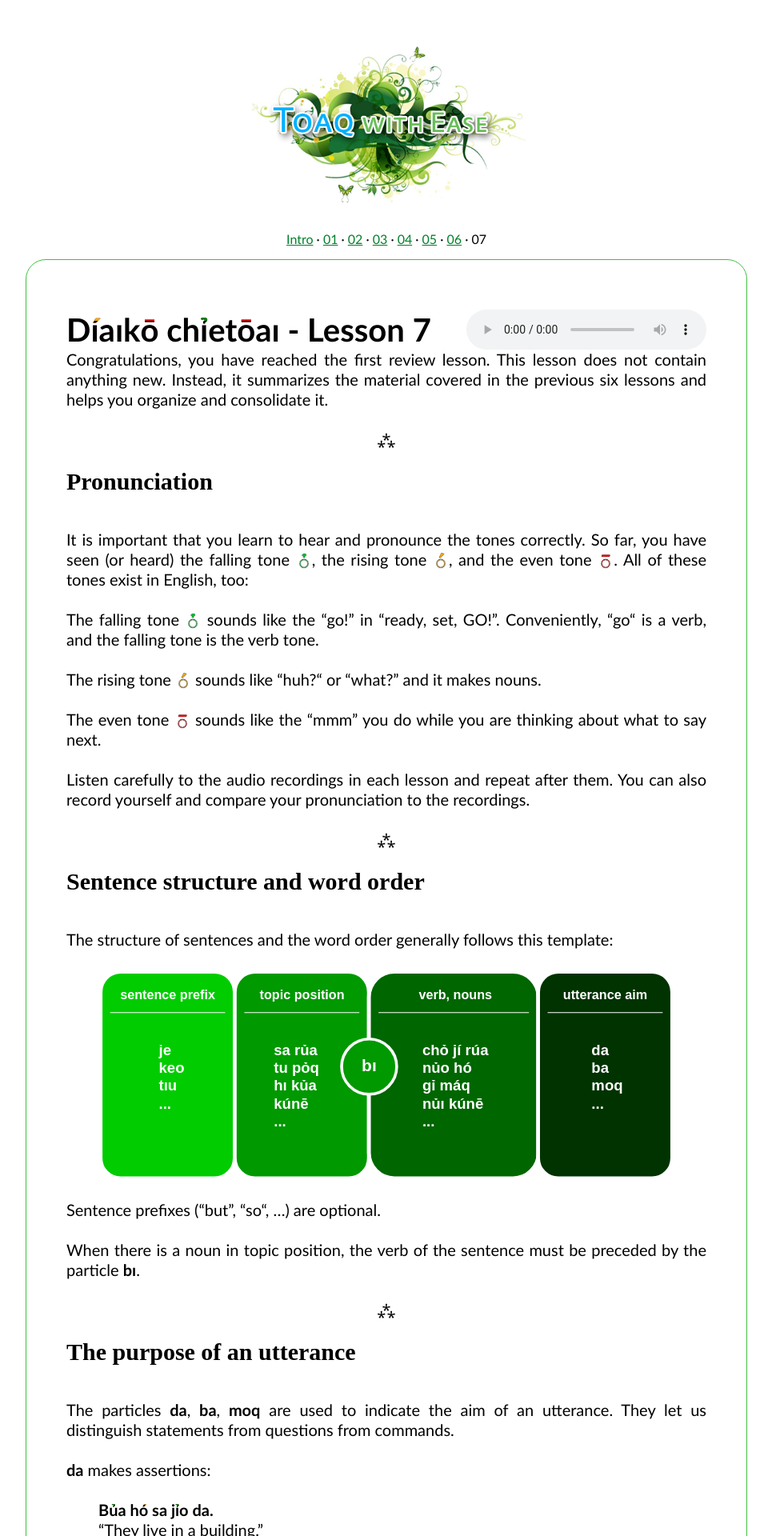
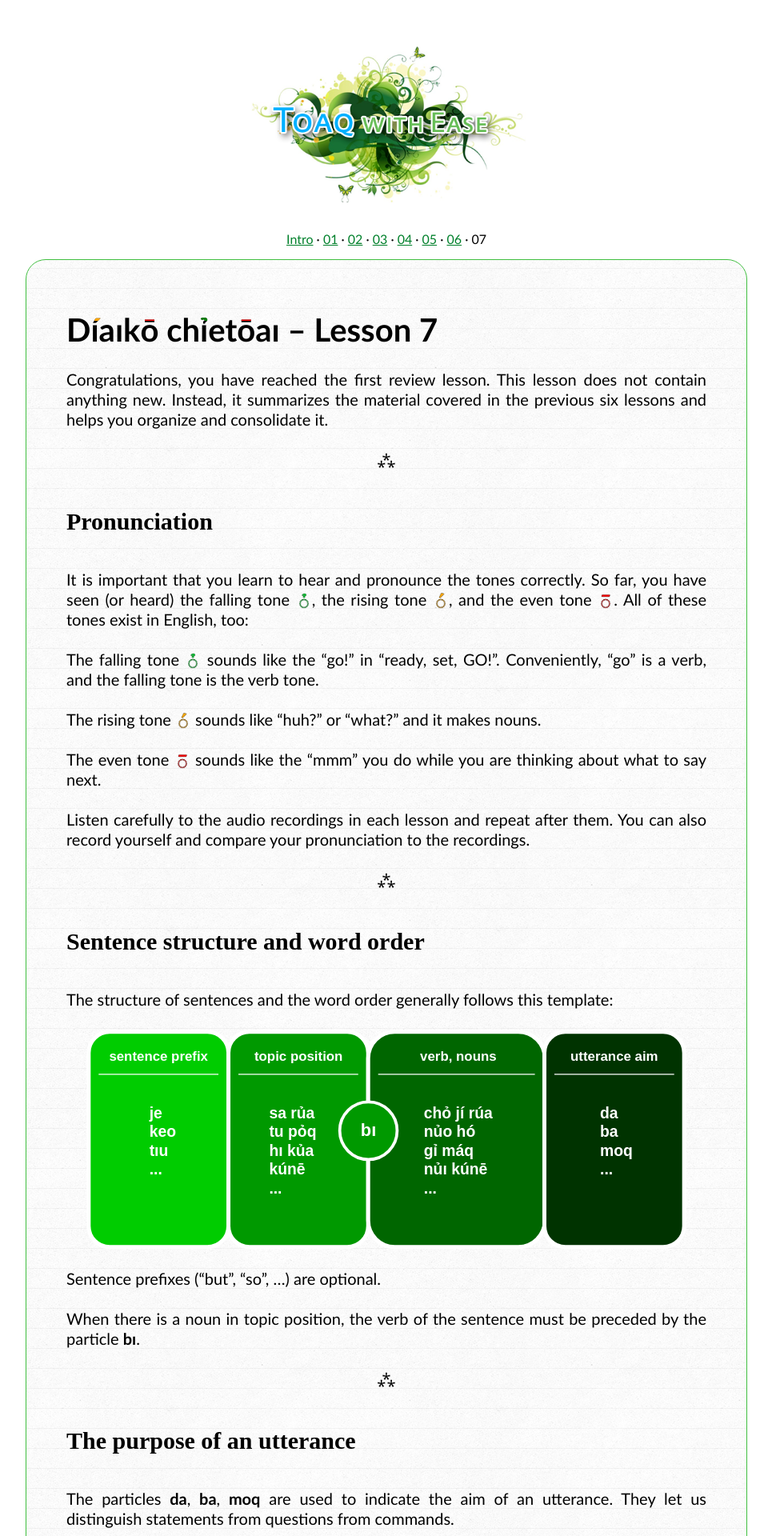
Before and after one commit to toaq/TwE, a Jekyll site: the page built from _lessons/07/index.md, in a window 1280 px wide. Shown: the top 1920 px of the page at 80% size, without its empty margins (157-1122 px from the left). Built offline with Jekyll 4.4.1, drawn with Linux system fonts in a browser that asks for light colours; some web fonts are replaced; some of the changed text lies outside the part shown.

Commit message:
small changes (also fixes #10)
— Fixed tables. Turns out @lynn usurped the generic table styles for
  `.sentence` tables, so the non-sentence tables got out of order (and
  ruined the alignment).
— Realigned solpahi's new fancy tables; rearranged the styles.
— Straightened out quotes (“, ” → ") — it seems that @solpahi is making
  a lot of mistakes with them, and Kramdown curlifies quotes anyway.
— Streamlined the foobar.

```diff
--- a/_lessons/07/index.md
+++ b/_lessons/07/index.md
@@ -1,9 +1,7 @@
 ---
 title: 'Díaıkō chỉetōaı'
 ---
-# **Díaıkō chỉetōaı** - Lesson 7
-
-<audio id="mainaudio" controls src="lesson.mp3"></audio>
+# **Díaıkō chỉetōaı** -- Lesson 7
 
 Congratulations, you have reached the first review lesson. This lesson does not contain anything new. Instead, it summarizes the material covered in the previous six lessons and helps you organize and consolidate it.
 
@@ -13,11 +11,11 @@ Congratulations, you have reached the first review lesson. This lesson does not
 
 It is important that you learn to hear and pronounce the tones correctly. So far, you have seen (or heard) the falling tone ![](../tones/t4.png), the rising tone ![](../tones/t2.png), and the even tone ![](../tones/t1.png). All of these tones exist in English, too:
 
-The falling tone ![](../tones/t4.png) sounds like the “go!” in “ready, set, GO!”. Conveniently, “go“ is a verb, and the falling tone is the verb tone.
+The falling tone ![](../tones/t4.png) sounds like the "go!" in "ready, set, GO!". Conveniently, "go" is a verb, and the falling tone is the verb tone.
 
-The rising tone ![](../tones/t2.png) sounds like “huh?“ or “what?” and it makes nouns.
+The rising tone ![](../tones/t2.png) sounds like "huh?" or "what?" and it makes nouns.
 
-The even tone  ![](../tones/t1.png) sounds like the “mmm” you do while you are thinking about what to say next.
+The even tone  ![](../tones/t1.png) sounds like the "mmm" you do while you are thinking about what to say next.
 
 Listen carefully to the audio recordings in each lesson and repeat after them. You can also record yourself and compare your pronunciation to the recordings.
 
@@ -27,9 +25,9 @@ Listen carefully to the audio recordings in each lesson and repeat after them. Y
 
 The structure of sentences and the word order generally follows this template:
 
-<img class="diagram" src="/TwE/assets/sentencetemplate.svg">
+![](../assets/sentencetemplate.svg)
 
-Sentence prefixes (“but”, “so“, ...) are optional.
+Sentence prefixes ("but", "so", ...) are optional.
 
 When there is a noun in topic position, the verb of the sentence must be preceded by the particle **bı**.
 
@@ -41,30 +39,27 @@ The particles **da**, **ba**, **moq** are used to indicate the aim of an utteran
 
 **da** makes assertions:
 
-{: .example}
-- **Bủa hó sa jỉo da.**
-  “They live in a building.”
+> **Bủa hó sa jỉo da.**
+  "They live in a building."
 
-- **Chỏ jí súq da.**
-  “I like you.”
+> **Chỏ jí súq da.**
+  "I like you."
 
 **ba** makes commands, wishes, and suggestions:
 
-{: .example}
-- **Chủq múy ba.**
-  “Let us eat.”
+> **Chủq múy ba.**
+  "Let us eat."
 
-- **Nủo déo ba.**
-  “May the children sleep.”
+> **Nủo déo ba.**
+  "May the children sleep."
 
 **moq** makes questions:
 
-{: .example}
-- **Mả kảqgāı súq kúnē moq?**
-  “Do you see the dog?”
+> **Mả kảqgāı súq kúnē moq?**
+  "Do you see the dog?"
 
-- **Gỉ hı shảmū moq.**
-  “Which apples are good?”
+> **Gỉ hı shảmū moq.**
+  "Which apples are good?"
 
 ---
 
@@ -72,18 +67,17 @@ The particles **da**, **ba**, **moq** are used to indicate the aim of an utteran
 
 By now, you have heard a few times that things that would be nouns or adjectives in English are actually verbs in Toaq. What is really meant by that is that the words that carry meaning in Toaq (as opposed to words that mainly give structure to a sentence, like **keo**, **bı**, or **da**) are verbal in nature. Grammatically, they only assume their role as a verb when they carry a falling tone ![](../tones/t4.png) or as a noun when they carry the rising tone ![](../tones/t2.png). Before they receive a tone, they are what a linguist would call *contentives*, which comes from the fact that their primary property is that they have semantic content (unlike function words) — the are the containers of meaning.
 
-In English, you say “this is a dog“. In Toaq, you say “this dogs“.
+In English, you say "this is a dog". In Toaq, you say "this dogs".
 
 Below are examples showing how things which would be verbs, adjectives or nouns in English are all be expressed by contentives (which are turned into verbs via the falling tone ![](../tones/t4.png)) in Toaq:
 
-{: .example}
-- **Chủq jí da**
+> **Chủq jí da**
   "I eat."
 
-- **Nủı shámū da**
+> **Nủı shámū da**
   "This is small." (lit. "This smalls")
 
-- **Kủnē ní da**
+> **Kủnē ní da**
   "This is a dog." (lit. "This dogs")
 
 ## Making nouns
@@ -91,17 +85,16 @@ Below are examples showing how things which would be verbs, adjectives or nouns
 So far, you have encountered two ways of making nouns out of contentives: 1) using a rising tone ![](../tones/t2.png), and 2) using
 **sa**, **tu**, or **hı** followed by a verb:
 
-{: .example}
-- **póq**
+> **póq**
   "the person(s)"
 
-- **sa rủa**
+> **sa rủa**
   "a flower, some flowers"
 
-- **tu bảo**
+> **tu bảo**
   "every white thing, all white things"
 
-- **hı jỉo**
+> **hı jỉo**
   "which building(s)"
 
 Nouns in Toaq are not marked for grammatical number. That is, whether an expression refers to one or more things, its form doesn’t change.
@@ -110,204 +103,86 @@ Nouns in Toaq are not marked for grammatical number. That is, whether an express
 
 This is a table showing the various pronouns encountered thus far.
 
-<table cellpadding="0" cellspacing="0" class="grammar">
-  <tr>
-    <th colspan="2">Animate</th>
-  </tr>
-  <tr>
-    <td><b>jı</b></td>
-    <td>I, me</td>
-  </tr>
-  <tr>
-    <td><b>suq</b></td>
-    <td>you</td>
-  </tr>
-  <tr>
-    <td><b>ho</b></td>
-    <td>he, she, they</td>
-  </tr>
-  <tr>
-    <td><b>ha</b></td>
-    <td>one, you (generic)</td>
-  </tr>
-  <tr>
-    <td><b>muy</b></td>
-    <td>we (you & I)</td>
-  </tr>
-  <tr>
-    <td><b>myı</b></td>
-    <td>we (he, she, they & I)</td>
-  </tr>
-  <tr>
-    <th colspan="2">Inanimate</th>
-  </tr>
-  <tr>
-    <td><b>maq</b></td>
-    <td>it, those things</td>
-  </tr>
+<table class="fancy">
+  <tr><th colspan=2>Animate</th></tr>
+  <tr><td><strong>jı</strong></td><td>I, me</td></tr>
+  <tr><td><strong>suq</strong></td><td>you</td></tr>
+  <tr><td><strong>ho</strong></td><td>he, she, they</td></tr>
+  <tr><td><strong>ha</strong></td><td>one, you (generic)</td></tr>
+  <tr><td><strong>muy</strong></td><td>we (you and I)</td></tr>
+  <tr><td><strong>myı</strong></td><td>we (he/she/they and I)</td></tr>
+  <tr><th colspan=2>Inanimate</th></tr>
+  <tr><td><strong>maq</strong></td><td>it, those things</td></tr>
 </table>
 
 Toaq's pronouns distinguish neither grammatical number nor grammatical gender. However, there is a grammatical animacy distinction. There are several animacy classes, though we have only seen two so far. Third person pronouns (**ho** and **maq**) can only refer to things which belong to the same animacy class as them. **ho** refers to living things, **maq** to non-living tangible things. More pronouns and classes will be introduced in future lessons.
 
-Toaq makes a distinction between different senses of “we“, depending on whether it includes the listener or a third party:
+Toaq makes a distinction between different senses of "we", depending on whether it includes the listener or a third party:
 
-{: .example}
-- **Chủq múy ba.**
+> **Chủq múy ba.**
   "Let us eat."
 
-- **Chỏ mýı súq da.**
+> **Chỏ mýı súq da.**
   "We like you."
 
 All of these pronouns are contentives, which means they can be used as verbs:
 
-{: .example}
-- **Jỉ ní da.**
+> **Jỉ ní da.**
   "This is me."
 
-- **Sủq núo da.**
+> **Sủq núo da.**
   "The one who sleeps is you."
 
 ## Roots and compounds
 
-When a word has more than one syllable, every syllable but the first carries the even tone ![](../tones/t1.png). A lexical distinction is made between root words with more than syllable on the one hand, and compound words on the other hand. Compounds are words that are made of meangingful components. For example, **chıejīo** “school” is a compound whose components are **chıe** "learn" and **jıo** "building". On the other hand, **kunē** "dog" and **sofā** "sofa" are roots, as they have no semantic components.
+When a word has more than one syllable, every syllable but the first carries the even tone ![](../tones/t1.png). A lexical distinction is made between root words with more than syllable on the one hand, and compound words on the other hand. Compounds are words that are made of meangingful components. For example, **chıejīo** "school" is a compound whose components are **chıe** "learn" and **jıo** "building". On the other hand, **kunē** "dog" and **sofā** "sofa" are roots, as they have no semantic components.
 
 When applying a tone to a word with more than one syllable, only the tone of the first syllable of a word changes. In other words, it is the first syllable of a word that determines to which part of speech it belongs.
 
 These are the roots and compounds introduced so far, in chronological order.
 
-<table cellpadding="0" cellspacing="0" class="grammar">
-  <tr>
-    <th colspan="2">Roots and compounds</th>
-  </tr>
-  <tr>
-    <td><b>ruqshūa</b> "to rain"</td>
-    <td><b>ruq</b> "rain" + <b>shua</b> "fall"</td>
-  </tr>
-  <tr>
-    <td><b>shamū</b> "to be an apple"</td>
-    <td>root</td>
-  </tr>
-  <tr>
-    <td><b>tıshā</b> "to arrive"</td>
-    <td><b>tı</b> "at" + <b>shā</b> "arrive"</td>
-  </tr>
-  <tr>
-    <td><b>kaqgāı</b> "to see"</td>
-    <td><b>kaq</b> "see" + <b>gaı</b> "perceive"</td>
-  </tr>
-  <tr>
-    <td><b>kueqtūa</b> "to collect"</td>
-    <td><b>kueq</b> "gather" + <b>tua</b> "make"</td>
-  </tr>
-  <tr>
-    <td><b>paqtāo</b> "to participate"</td>
-    <td><b>paq</b> "part" + <b>tao</b> "act"</td>
-  </tr>
-  <tr>
-    <td><b>seakūaı</b> "to be exhausted"</td>
-    <td><b>sea</b> "relax" + <b>kuaı</b> "need"</td>
-  </tr>
-  <tr>
-    <td><b>kunē</b> "to be a dog"</td>
-    <td>root</td>
-  </tr>
-  <tr>
-    <td><b>mamā</b> "to be a mother"</td>
-    <td>root</td>
-  </tr>
-  <tr>
-    <td><b>nuokūa</b> "to be a bedroom"</td>
-    <td><b>nuo</b> "sleep" + <b>kua</b> "room"</td>
-  </tr>
-  <tr>
-    <td><b>sofā</b> "to be a sofa"</td>
-    <td>root</td>
-  </tr>
+<table class="fancy">
+  <tr><th colspan="2">Roots and compounds</th></tr>
+  <tr><td><strong>ruqshūa</strong> "to rain"</td><td><strong>ruq</strong> "rain" + <strong>shua</strong> "fall"</td></tr>
+  <tr><td><strong>shamū</strong> "to be an apple"</td><td>root</td></tr>
+  <tr><td><strong>tıshā</strong> "to arrive"</td><td><strong>tı</strong> "at" + <strong>shā</strong> "arrive"</td></tr>
+  <tr><td><strong>kaqgāı</strong> "to see"</td><td><strong>kaq</strong> "see" + <strong>gaı</strong> "perceive"</td></tr>
+  <tr><td><strong>kueqtūa</strong> "to collect"</td><td><strong>kueq</strong> "gather" + <strong>tua</strong> "make"</td></tr>
+  <tr><td><strong>paqtāo</strong> "to participate"</td><td><strong>paq</strong> "part" + <strong>tao</strong> "act"</td></tr>
+  <tr><td><strong>seakūaı</strong> "to be exhausted"</td><td><strong>sea</strong> "relax" + <strong>kuaı</strong> "need"</td></tr>
+  <tr><td><strong>kunē</strong> "to be a dog"</td><td>root</td></tr>
+  <tr><td><strong>mamā</strong> "to be a mother"</td><td>root</td></tr>
+  <tr><td><strong>nuokūa</strong> "to be a bedroom"</td><td><strong>nuo</strong> "sleep" + <strong>kua</strong> "room"</td></tr>
+  <tr><td><strong>sofā</strong> "to be a sofa"</td><td>root</td></tr>
 </table>
 
 ## Numbers
 
 As you may have noticed, the title of every lesson contains a number. For your convenience, the numbers from one to ten are listed here.
 
-<table cellpadding="0" cellspacing="0" class="grammar">
-  <tr>
-    <th>Number</th>
-    <th>Cardinal</th>
-    <th>Number</th>
-    <th>Ordinal</th>
-  </tr>
-  <tr>
-    <td>1</td>
-    <td><b>shı</b></td>
-    <td>1.</td>
-    <td><b>shıkō</b></td>
-  </tr>
-  <tr>
-    <td>2</td>
-    <td><b>gu</b></td>
-    <td>2.</td>
-    <td><b>gukō</b></td>
-  </tr>
-  <tr>
-    <td>3</td>
-    <td><b>saq</b></td>
-    <td>3.</td>
-    <td><b>saqkō</b></td>
-  </tr>
-  <tr>
-    <td>4</td>
-    <td><b>jo</b></td>
-    <td>4.</td>
-    <td><b>jokō</b></td>
-  </tr>
-  <tr>
-    <td>5</td>
-    <td><b>fe</b></td>
-    <td>5.</td>
-    <td><b>fekō</b></td>
-  </tr>
-  <tr>
-    <td>6</td>
-    <td><b>cı</b></td>
-    <td>6.</td>
-    <td><b>cıkō</b></td>
-  </tr>
-  <tr>
-    <td>7</td>
-    <td><b>dıaı</b></td>
-    <td>7.</td>
-    <td><b>dıaıkō</b></td>
-  </tr>
-  <tr>
-    <td>8</td>
-    <td><b>roaı</b></td>
-    <td>8.</td>
-    <td><b>roaıkō</b></td>
-  </tr>
-  <tr>
-    <td>9</td>
-    <td><b>neı</b></td>
-    <td>9.</td>
-    <td><b>neıkō</b></td>
-  </tr>
-  <tr>
-    <td>10</td>
-    <td><b>heı</b></td>
-    <td>10.</td>
-    <td><b>heıkō</b></td>
-  </tr>
+<table class="fancy">
+  <tr><th>Number</th><th>Cardinal</th><th>Number</th><th>Ordinal</th></tr>
+  <tr><td>1</td><td><strong>shı</strong></td><td>1.</td><td><strong>shıkō</strong></td></tr>
+  <tr><td>2</td><td><strong>gu</strong></td><td>2.</td><td><strong>gukō</strong></td></tr>
+  <tr><td>3</td><td><strong>saq</strong></td><td>3.</td><td><strong>saqkō</strong></td></tr>
+  <tr><td>4</td><td><strong>jo</strong></td><td>4.</td><td><strong>jokō</strong></td></tr>
+  <tr><td>5</td><td><strong>fe</strong></td><td>5.</td><td><strong>fekō</strong></td></tr>
+  <tr><td>6</td><td><strong>cı</strong></td><td>6.</td><td><strong>cıkō</strong></td></tr>
+  <tr><td>7</td><td><strong>dıaı</strong></td><td>7.</td><td><strong>dıaıkō</strong></td></tr>
+  <tr><td>8</td><td><strong>roaı</strong></td><td>8.</td><td><strong>roaıkō</strong></td></tr>
+  <tr><td>9</td><td><strong>neı</strong></td><td>9.</td><td><strong>neıkō</strong></td></tr>
+  <tr><td>10</td><td><strong>heı</strong></td><td>10.</td><td><strong>heıkō</strong></td></tr>
 </table>
 
-The suffix **-kō** is attached to any number to create an ordinal number: **shı** “one“, **shıkō** “first“.
+The suffix **-kō** is attached to any number to create an ordinal number: **shı** "one", **shıkō** "first".
 
 Toaq’s cardinal numbers are verbs that describe the numerosity of the referents of an expression:
 
-{: .example}
-- **Gủ múy da.**
-  “We (you & I) are two.”
+> **Gủ múy da.**
+  "We (you & I) are two."
 
-- **Sảq shámū da.**
-  “The apples are three in number.”
+> **Sảq shámū da.**
+  "The apples are three in number."
 
 It is not necessary to memorize any of this. If you feel like it practicing the numbers, you can click on a random lesson number and check what its Toaq translation is
 
--- a/assets/accents.js
+++ b/assets/accents.js
@@ -2,13 +2,13 @@
   var distinctAccents = document.querySelectorAll('strong');
   for(var i = 0; i < distinctAccents.length; i++) {
     distinctAccents[i].innerHTML = distinctAccents[i].innerHTML
-      // .replace(/[auıoe]/g, '<span class="t t8" data-content="$&">$&</span>')
-      .replace(/[āūīōē]/g, '&#8288;<span class="t t1" data-content="$&">$&</span>&#8288;')
-      .replace(/[áúíóé]/g, '&#8288;<span class="t t2" data-content="$&">$&</span>&#8288;')
-      .replace(/[äüïöë]/g, '&#8288;<span class="t t3" data-content="$&">$&</span>&#8288;')
-      .replace(/[ảủỉỏẻ]/g, '&#8288;<span class="t t4" data-content="$&">$&</span>&#8288;')
-      .replace(/[âûîôê]/g, '&#8288;<span class="t t5" data-content="$&">$&</span>&#8288;')
-      .replace(/[àùìòè]/g, '&#8288;<span class="t t6" data-content="$&">$&</span>&#8288;')
-      .replace(/[ãũĩõẽ]/g, '&#8288;<span class="t t7" data-content="$&">$&</span>&#8288;');
+      // .replace(/[auıoey]/g, '<span class="t t8" data-content="$&">$&</span>')
+      .replace(/[āūīōēȳ]/g, '&#8288;<span class="t t1" data-content="$&">$&</span>&#8288;')
+      .replace(/[áúíóéý]/g, '&#8288;<span class="t t2" data-content="$&">$&</span>&#8288;')
+      .replace(/[äüïöëÿ]/g, '&#8288;<span class="t t3" data-content="$&">$&</span>&#8288;')
+      .replace(/[ảủỉỏẻỷ]/g, '&#8288;<span class="t t4" data-content="$&">$&</span>&#8288;')
+      .replace(/[âûîôêŷ]/g, '&#8288;<span class="t t5" data-content="$&">$&</span>&#8288;')
+      .replace(/[àùìòèỳ]/g, '&#8288;<span class="t t6" data-content="$&">$&</span>&#8288;')
+      .replace(/[ãũĩõẽỹ]/g, '&#8288;<span class="t t7" data-content="$&">$&</span>&#8288;');
   }
 })();
--- a/style.css
+++ b/style.css
@@ -18,7 +18,7 @@ div.content {
   padding-top: 52px;
   max-width: 800px;
   text-align: justify;
-  background-image: url("linedpaper.png");
+  background-image: url("assets/linedpaper.png");
   border: 1px solid hsl(120, 50%, 50%);
   border-radius: 25px;
 }
@@ -101,27 +101,31 @@ table a[href] {
   color: inherit;
 }
 
-table.sentences {
-  width: 100%;
+table {
   margin: 25px auto;
   border-spacing: 0;
   border-collapse: collapse;
   text-align: start;
+}
+
+table.sentences {
+  width: 100%;
   counter-reset: sentence;
 }
 
-table.sentences td {
+table:not(.sentences) td, table:not(.sentences) th {
+  height: 75px;
+  padding: 12.5px 25px;
+  box-sizing: border-box;
+}
+
+.sentences td {
   width: 50%;
   vertical-align: top;
-  box-sizing: border-box;
-  padding-left: 3em;
+  padding: 0 0 0 4em;
 }
 
-table.sentences td:first-of-type {
-  font-weight: bold;
-}
-
-table.sentences td::before {
+.sentences td::before {
   content: counter(sentence) "— ";
   font-weight: normal;
   position: relative;
@@ -131,63 +135,48 @@ table.sentences td::before {
   right: 2.25em;
 }
 
-table.sentences tr {
+.sentences tr {
   counter-increment: sentence;
 }
 
-table.sentences td + td {
+.sentences td + td {
   border-left: 1px dotted gray;
 }
 
-table.sentences tr.speaker { counter-increment: sentence 0; }
-table.sentences tr.speaker td { font-weight: normal; font-style: italic; padding-top: 8px; }
-table.sentences tr.speaker td::before { content: ""; }
-
-table.grammar {
-  table-layout: fixed;
-  margin-left: auto;
-  margin-right: auto;
-  width: 60%;
-  background-color: #009900;
-  border-radius: 25px;
-  border:1px solid #009900;
+table.fancy {
+  text-align: center;
+  display: block;
+  border-radius: 29px;
+  border: 2px solid green;
+  margin: 25px auto;
+  width: fit-content;
 }
 
-table.grammar th {
+.fancy tbody {
+  display: table;
+  margin: -2px;
+}
+
+.fancy tr:first-child th:first-child { border-top-left-radius: 25px; }
+.fancy tr:first-child th:last-child { border-top-right-radius: 25px; }
+
+th {
+  font-weight: inherit;
+}
+
+.fancy th {
   font-weight: bold;
   color: white;
-  text-align: center;
-  padding: 10px;
-  padding-left: 20px;
-  padding-right: 20px;
+  background-color: green;
 }
 
-table.grammar tr, table.grammar td {
-  text-align: center;
-  padding: 10px;
-  padding-left: 30px;
-  padding-right: 30px;
-}
-
-table.grammar tr + tr td {
-  background-color: white;
-  border-top: 1px solid #009900;
-  border-bottom: 0px none;
-  border-left: 0px none;
-  border-right: 0px none;
-}
-
-img.diagram {
-  width: 90%;
-  display: block;
-  margin-left: auto;
-  margin-right: auto;
-  margin-bottom: 25px;
-  margin-top: 25px;
+.fancy tr:not(:last-child) td {
+  border-bottom: 1px solid green;
+  padding-bottom: 11.5px;
 }
 
 h1, h2, h3 {
-  margin: 0 0;
+  margin: 0;
   line-height: 100%;
 }
 
@@ -201,8 +190,14 @@ h2, h3 {
 
 #mainaudio, h1 { margin-top: 10px; }
 h1 { font-size: 40px; height: 40px; margin-bottom: 10px; }
-h2 { font-size: 30px; padding-bottom: 20px; }
+h2 { font-size: 30px; padding-top: 25px; padding-bottom: 20px; }
 h3 { font-size: 20px; padding-top: 5px;  }
+
+main img:not([src*="/tones/"]) {
+  width: calc(100% - 50px);
+  margin: 25px;
+  display: block;
+}
 
 img[src*="/tones/"] {
   display: inline;
@@ -270,21 +265,6 @@ ol li:nth-child(8)::before  { content: '⑧'; }
 ol li:nth-child(9)::before  { content: '⑨'; }
 ol li:nth-child(10)::before { content: '⑩'; }
 
-ul.example {
-  list-style-type: none;
-}
-
-ul.example li::before {
-  position: absolute;
-  left: -2em;
-  content: " ";
-}
-
-ul.example li {
-  margin-left: 2em;
-  position: relative;
-}
-
 hr {
   border: none;
   text-align: center;
```
Also changed, not shown: _lessons/04/index.md (+1 -1 lines), _lessons/05/index.md (+1 -1 lines), _lessons/06/index.md (+6 -6 lines).
